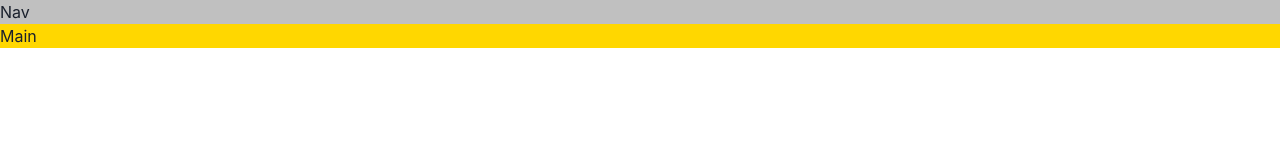
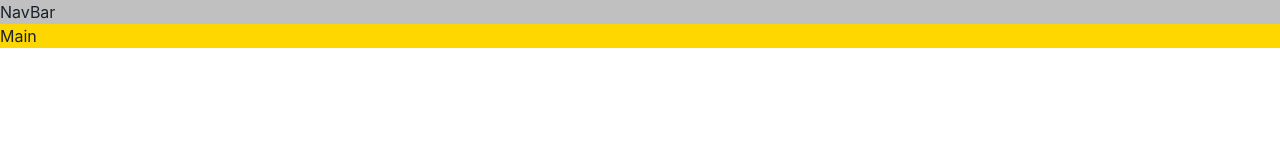
Before and after one commit to oliver2-thomson/portfolio-website, a React (Vite) app: page / in a window 1280 px wide. Shown: the top 160 px of the page. Built offline with nearby package versions, Linux system fonts and the light colour scheme.

Commit message:
Added: NavBar component

```diff
--- a/src/App.tsx
+++ b/src/App.tsx
@@ -1,15 +1,18 @@
 import {Grid, GridItem} from "@chakra-ui/react";
+import NavBar from "./components/NavBar";
 
 function App() {
 
-  return (
-    <>
-      <Grid templateAreas={`"nav" "main"`}>
-        <GridItem area='nav' bg='silver'>Nav</GridItem>
-        <GridItem area='main' bg='gold'>Main</GridItem>
-      </Grid>
-    </>
-  )
+    return (
+        <>
+            <Grid templateAreas={`"nav" "main"`}>
+                <GridItem area="nav" bg="silver">
+                    <NavBar/>
+                </GridItem>
+                <GridItem area="main" bg="gold">Main</GridItem>
+            </Grid>
+        </>
+    );
 }
 
-export default App
+export default App;
--- /dev/null
+++ b/src/components/NavBar/NavBar.tsx
@@ -0,0 +1,9 @@
+const NavBar = () => {
+    return (
+        <>
+            NavBar
+        </>
+    );
+};
+
+export default NavBar;
--- /dev/null
+++ b/src/components/NavBar/index.ts
@@ -0,0 +1,3 @@
+import NavBar from "./NavBar.tsx";
+
+export default NavBar;
```
